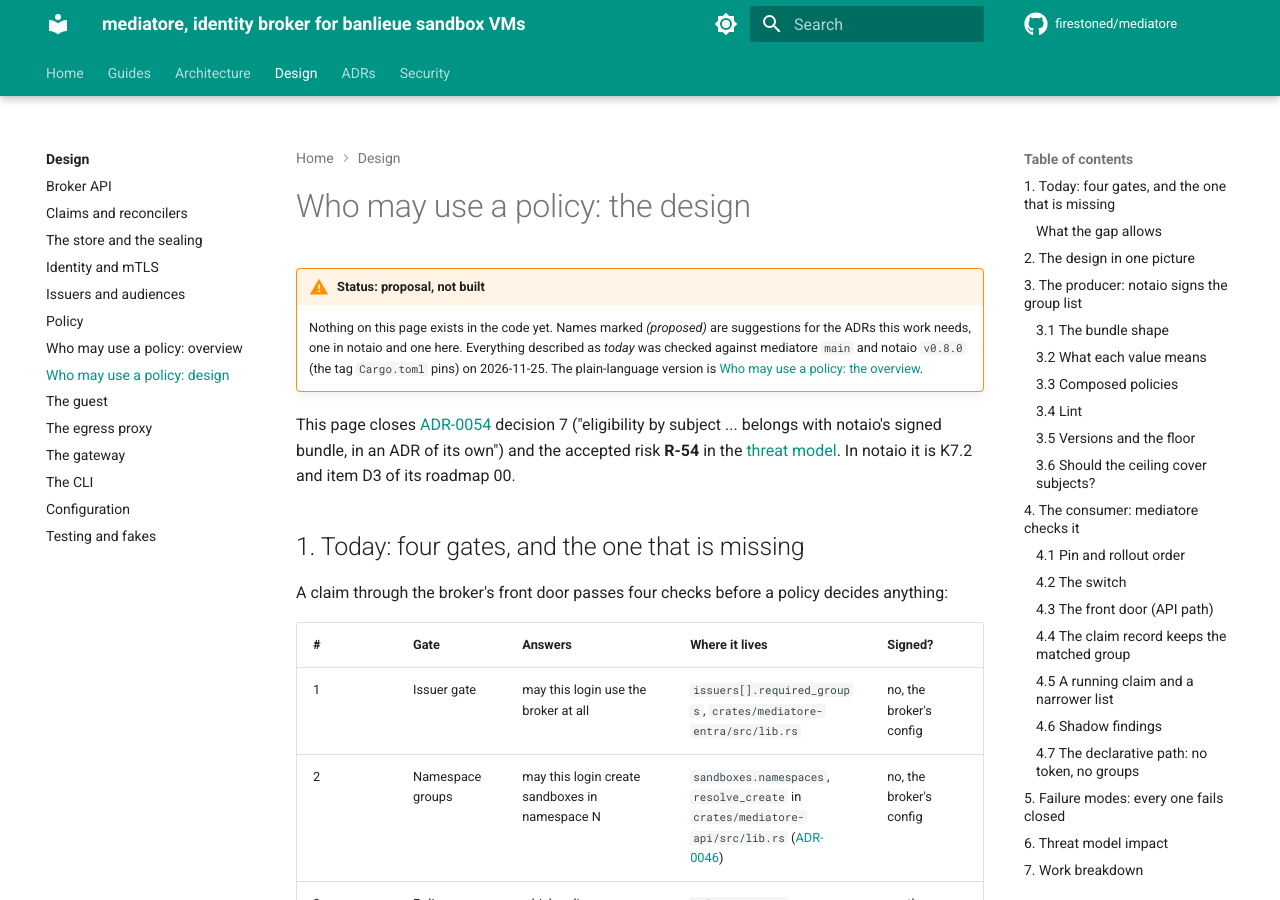
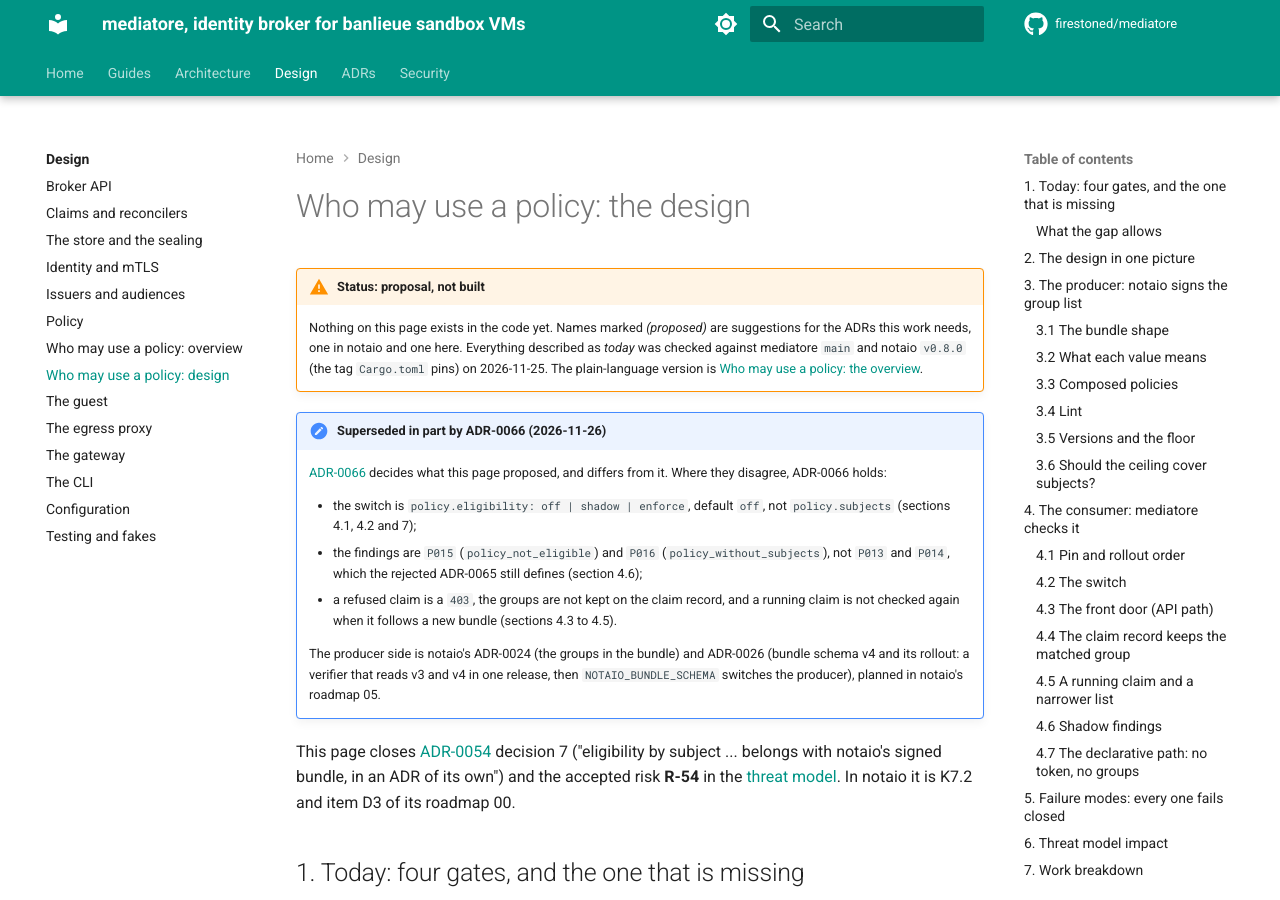
Before and after one commit to firestoned/mediatore, an MkDocs documentation site: the page built from docs/design/policy-subjects.md, in a window 1280 px wide and 900 px high. Built offline with MkDocs 1.6.1 and Material for MkDocs 9.7.7, drawn with Linux system fonts in a browser that asks for light colours; comment, search, counter and statistics services are not loaded.

Commit message:
docs(design): policy-subjects defers to ADR-0066
ADR-0066 decides the switch (policy.eligibility, default off), the findings (P015, P016; P013 and P014 stay ADR-0065's), the 403 and the claim record differently from this proposal; a note at the top says so and points to notaio ADR-0024 and ADR-0026.

Signed-off-by: Erick Bourgeois <erick@jeb.ca>

```diff
--- a/docs/design/policy-subjects.md
+++ b/docs/design/policy-subjects.md
@@ -8,6 +8,21 @@
     ADRs this work needs, one in notaio and one here. Everything described as *today* was checked
     against mediatore `main` and notaio `v0.8.0` (the tag `Cargo.toml` pins) on 2026-11-25. The
     plain-language version is [Who may use a policy: the overview](policy-subjects-overview.md).
+
+!!! note "Superseded in part by ADR-0066 (2026-11-26)"
+    [ADR-0066](../adr/0066-eligibility-by-group-from-the-signed-bundle.md) decides what this page
+    proposed, and differs from it. Where they disagree, ADR-0066 holds:
+
+    - the switch is `policy.eligibility: off | shadow | enforce`, default `off`, not
+      `policy.subjects` (sections 4.1, 4.2 and 7);
+    - the findings are `P015` (`policy_not_eligible`) and `P016` (`policy_without_subjects`), not
+      `P013` and `P014`, which the rejected ADR-0065 still defines (section 4.6);
+    - a refused claim is a `403`, the groups are not kept on the claim record, and a running claim
+      is not checked again when it follows a new bundle (sections 4.3 to 4.5).
+
+    The producer side is notaio's ADR-0024 (the groups in the bundle) and ADR-0026 (bundle schema
+    v4 and its rollout: a verifier that reads v3 and v4 in one release, then
+    `NOTAIO_BUNDLE_SCHEMA` switches the producer), planned in notaio's roadmap 05.
 
 This page closes [ADR-0054](../adr/0054-which-policies-a-namespace-may-name.md) decision 7
 ("eligibility by subject ... belongs with notaio's signed bundle, in an ADR of its own") and the
```
